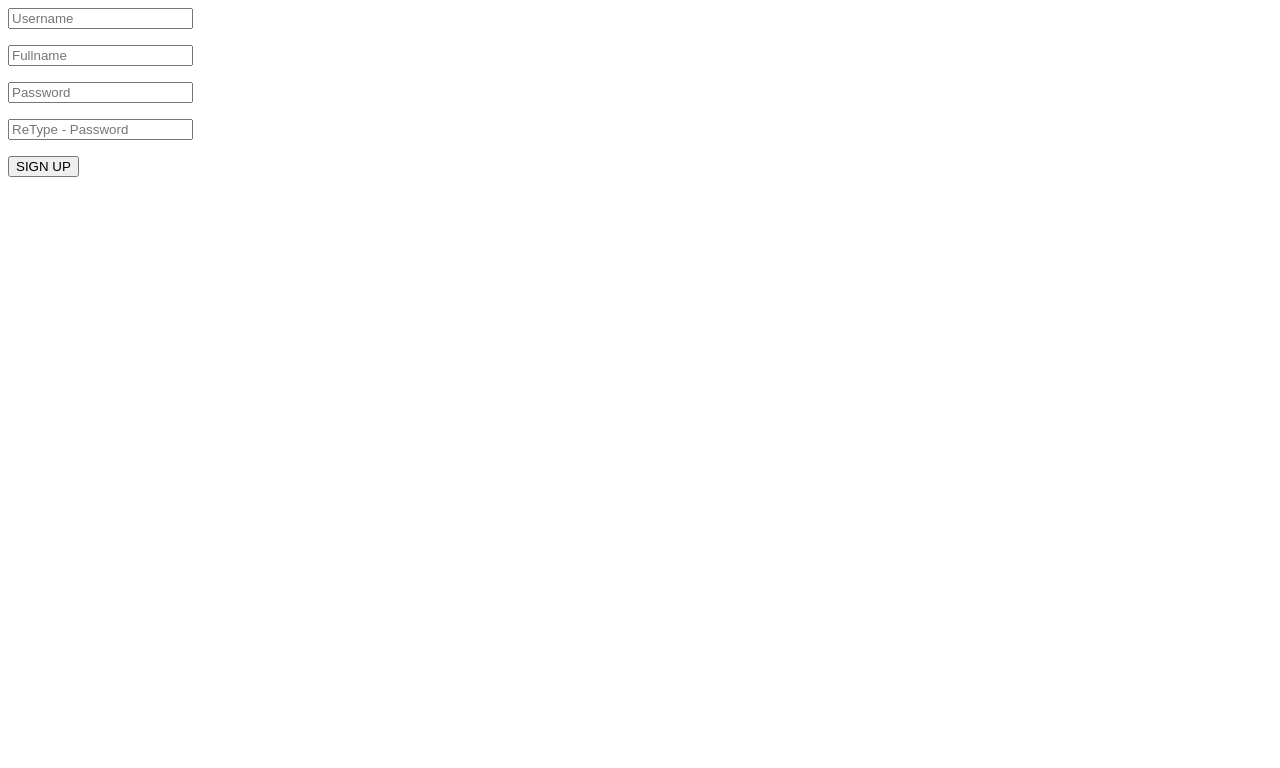
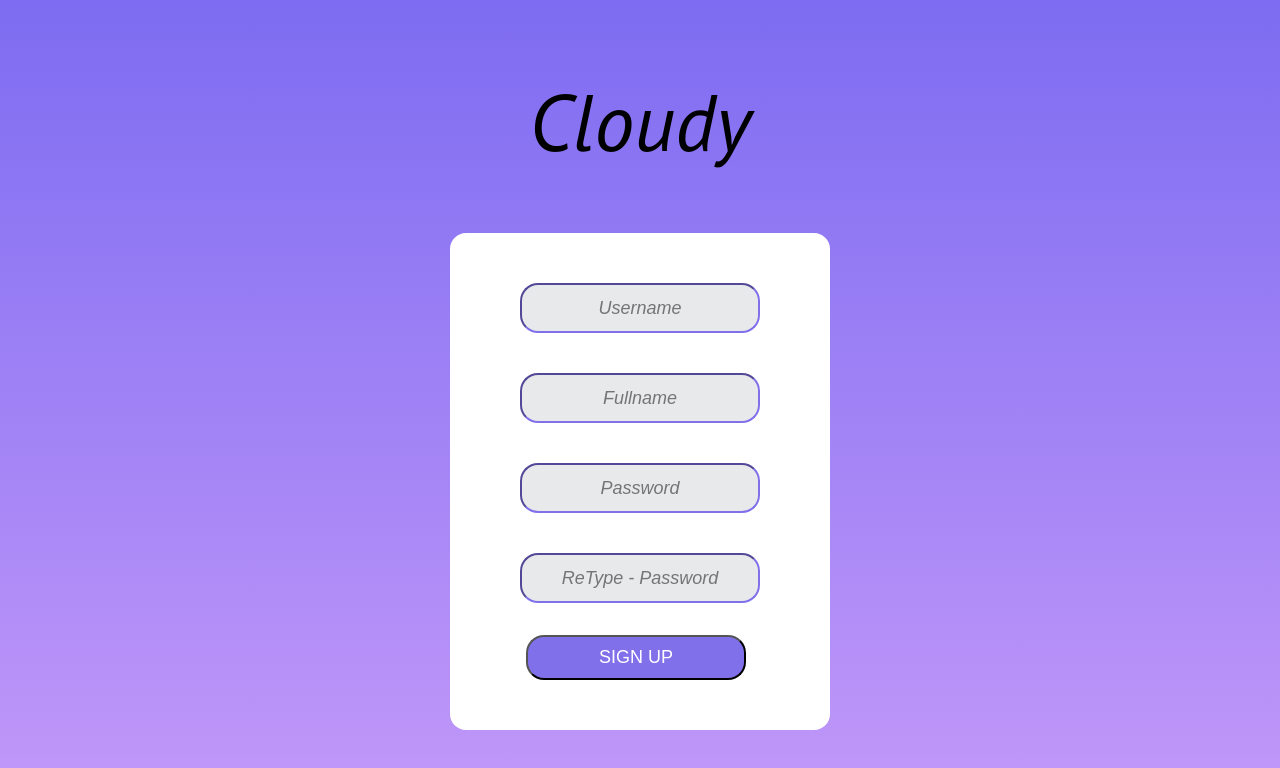
Before and after one commit to Vetrivel-Hari/Cloudy, a plain HTML site: page templates/signup.html in a window 1280 px wide. Drawn offline with nearby package versions, Linux system fonts and the light colour scheme.

Commit message:
Frontend for Login and Signup Done

```diff
--- a/scripts/signup.js
+++ b/scripts/signup.js
@@ -6,21 +6,11 @@ let app = new Vue({
         fullname: "",
         password: "",
         rePassword: "",
-
-        usernameWarning: "",
-        fullnameWarning: "",
-        passwordWarning: "",
-        repasswordWarning: "",
     },
 
     methods: {
         createAccount: function()
         {
-            this.usernameWarning = ""
-            this.fullnameWarning = ""
-            this.passwordWarning = ""
-            this.repasswordWarning = ""
-
             if(isValidUsername(this.username))
             {
                 if(isValidFullname(this.fullname))
@@ -44,7 +34,7 @@ let app = new Vue({
                             .then((response) => {
                                 if(response.status == 400)
                                 {
-                                    this.usernameWarning = "Username already registered"
+                                    alert("Username already registered")
                                     throw 'Username already registered'
                                 }
                                 else
@@ -62,22 +52,22 @@ let app = new Vue({
                         }
                         else
                         {
-                            this.repasswordWarning = "BOTH THE PASSWORDS SHOULD MATCH"
+                            alert("BOTH THE PASSWORDS SHOULD MATCH")
                         }
                     }
                     else
                     {
-                        this.passwordWarning = "PASSWORD SHOULD HAVE ATLEAST 8 characters and 1 capital letter"
+                        alert("PASSWORD SHOULD HAVE ATLEAST 8 characters and 1 capital letter")
                     }
                 }
                 else
                 {
-                    this.fullnameWarning = "INVALID FULLNAME"
+                    alert("INVALID FULLNAME")
                 }
             }
             else
             {
-                this.usernameWarning = "USERNAME SHOULD BE IN LOWERCASE AND ATLEAST 5 characters long"
+                alert("USERNAME SHOULD BE IN LOWERCASE AND ATLEAST 5 characters long")
             }
 
         }
--- a/templates/signup.html
+++ b/templates/signup.html
@@ -7,20 +7,105 @@
 
     <script src="https://cdn.jsdelivr.net/npm/vue@2/dist/vue.js"></script>
 
+    <link rel="preconnect" href="https://fonts.googleapis.com">
+    <link rel="preconnect" href="https://fonts.gstatic.com" crossorigin>
+    <link href="https://fonts.googleapis.com/css2?family=PT+Sans:ital@1&display=swap" rel="stylesheet">
+
+    <style>
+        body{
+            margin: 0px;
+        }
+
+        #bodyContainer{
+            height: 100vh;
+            width: 100%;
+            margin: 0px;
+            display: flex;
+            flex-direction: column;
+            align-items: center;
+            justify-content: center;
+            background-image: linear-gradient(180deg,#7D6CF1, #C298F9);
+        }
+
+        .title{
+            font-size: 80px;
+            margin-bottom: 60px;
+            margin-top: 0px;
+            font-family: 'PT Sans', sans-serif;
+        }
+        .container{
+            display: flex;
+            align-items: center;
+            justify-content: center;
+            background-color: white;
+            padding: 30px 50px 50px 50px;
+            border-radius: 1em;
+            overflow: hidden;
+        }
+
+        .inputText{
+            width: 220px;
+            height: 30px;
+            border-radius: 1em;
+            font-size: 18px;
+            font-style: italic;
+            text-align: center;
+            padding: 8px;
+            margin: 20px;
+            background-color: #E7E9EB;
+            border-color: #8071eb;
+
+        }
+
+        #form-login{
+            display: flex;
+            flex-direction: column;
+            align-items: center;
+            justify-content: center;
+
+        }
+
+        .submitButton{
+            background-color: #8071eb;
+            border-radius: 1em;
+            color: white;
+            padding: 10px;
+            width: 220px;
+            font-size: 18px;
+            margin-top: 12px;
+            margin-left: 26px;
+            text-align: center;
+        }
+
+        .warningMessage{
+            font-size: 20px;
+            color: red;
+        }
+    </style>
 </head>
 <body>
-    <div id = "app">
-        <form name = "form-login">
-            <input type="text" name = "username" placeholder="Username" v-model="username">
-            <p>{{ usernameWarning }}</p>
-            <input type="text" name = "password" placeholder="Fullname" v-model="fullname">
-            <p>{{ fullnameWarning }}</p>
-            <input type="password" name = "password" placeholder="Password" v-model="password">
-            <p>{{ passwordWarning }}</p>
-            <input type="password" name = "rePassword" placeholder="ReType - Password" v-model="rePassword">
-            <p>{{ repasswordWarning }}</p>
-            <button type="button" name = submit v-on:click="createAccount">SIGN UP</button>
-        </form>
+    <div id = "bodyContainer">
+        <p class="title">Cloudy</p>
+
+        <div id = "app">
+            <div class="container">
+                <form name = "form-signup">
+                    <input type="text" class = "inputText" name = "username" placeholder="Username" v-model="username">
+                    <br>
+
+                    <input type="text" class = "inputText" name = "password" placeholder="Fullname" v-model="fullname">
+                    <br>
+
+                    <input type="password" class = "inputText" name = "password" placeholder="Password" v-model="password">
+                    <br>
+
+                    <input type="password" class = "inputText" name = "rePassword" placeholder="ReType - Password" v-model="rePassword">
+                    <br>
+
+                    <button type="button" class = "submitButton"  name = submit v-on:click="createAccount">SIGN UP</button>
+                </form>
+            </div>
+        </div>
     </div>
 
     <script src="../scripts/signup.js"></script>
```
Also changed, not shown: index.html (+19 -6 lines).
